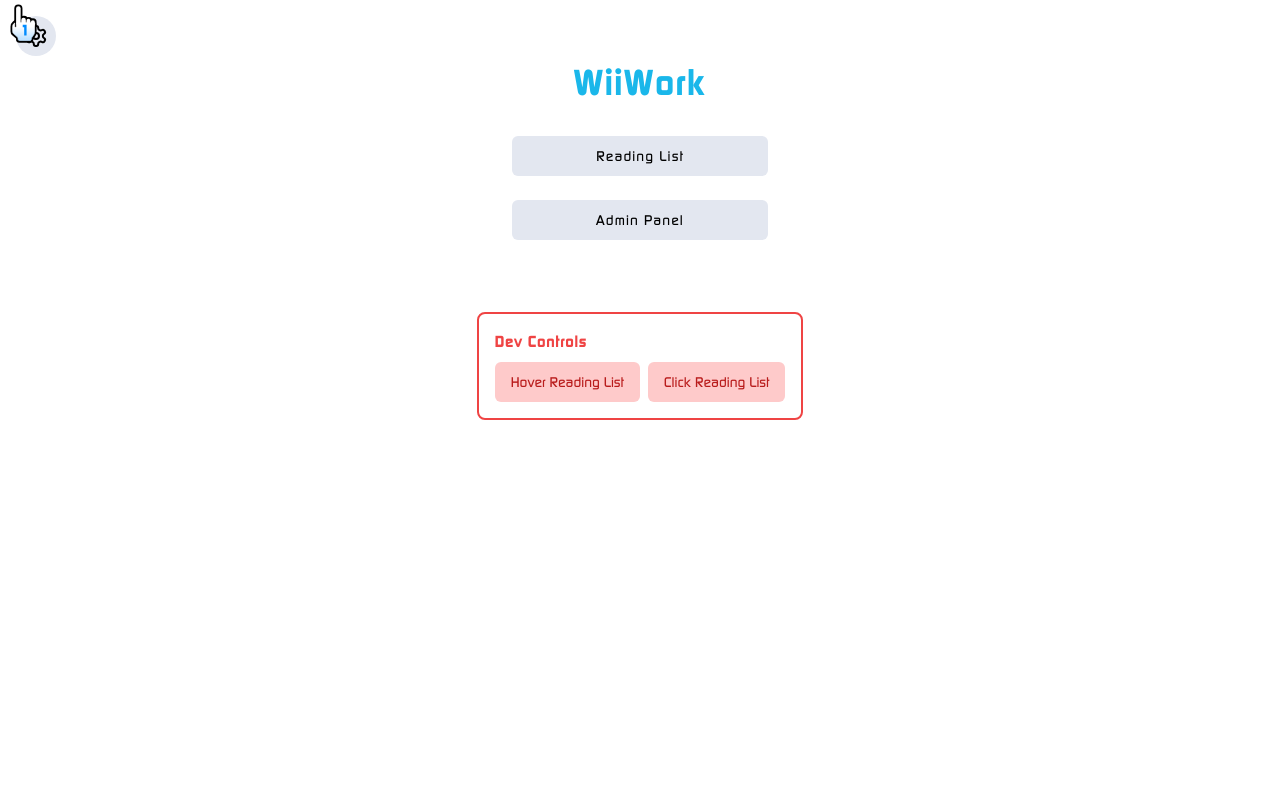
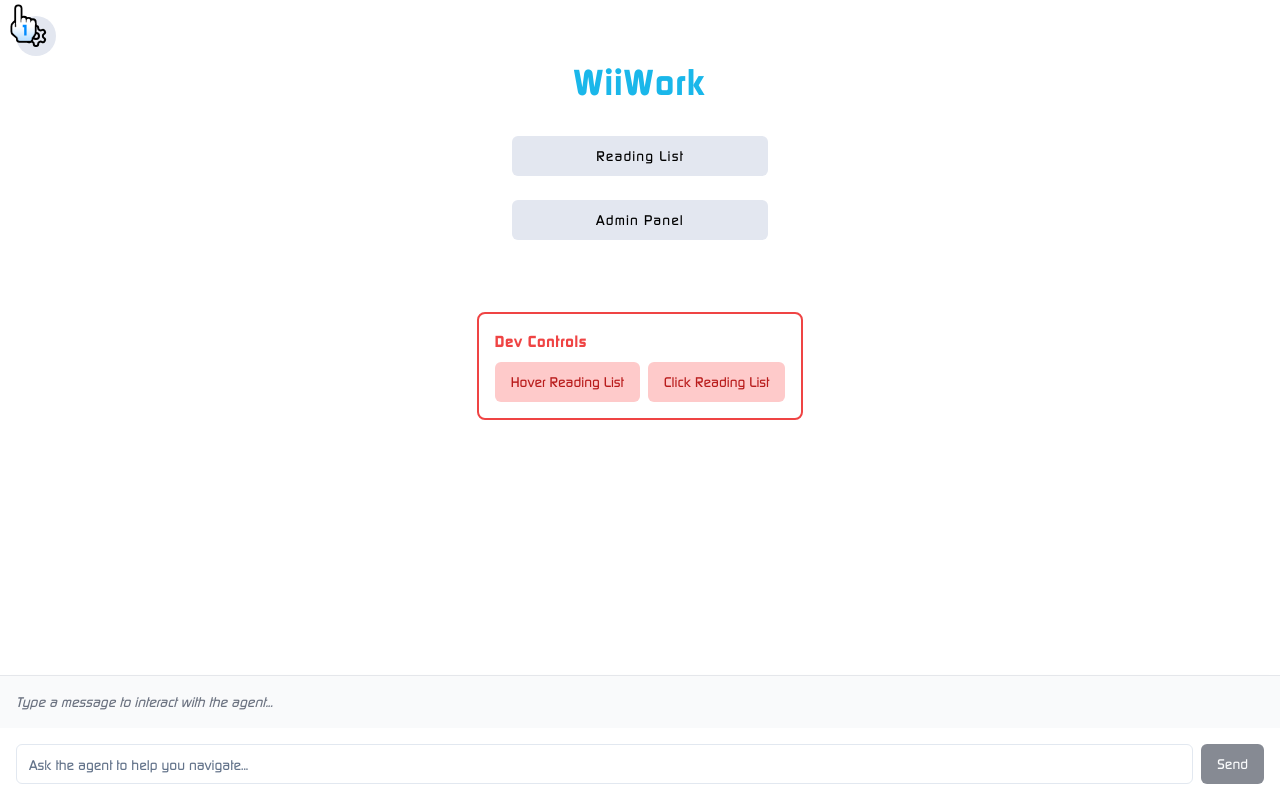
Before and after one commit to Alezander9/WiiWork, a React (Vite) app: page / in a window 1280 px wide. Built offline with nearby package versions, Linux system fonts and the light colour scheme; no server answers.

Commit message:
feat: add tool calling execution

```diff
--- a/src/components/agent-ui/withAgentControl.tsx
+++ b/src/components/agent-ui/withAgentControl.tsx
@@ -22,6 +22,11 @@ export function withAgentControl<T extends AgentControlProps>(
   return forwardRef<HTMLElement, PropsWithChildren<T>>((props, _ref) => {
     const { controlId, onUniversalClick, context, ...rest } = props;
     const elementRef = useRef<HTMLElement>(null);
+
+    // Add state subscription
+    const componentState = useAgentStore(
+      (state) => state.components[controlId]?.state
+    );
 
     // Add click handler
     const handleClick = () => {
@@ -53,6 +58,7 @@ export function withAgentControl<T extends AgentControlProps>(
       <WrappedComponent
         ref={elementRef}
         onClick={handleClick}
+        data-hovered={componentState?.isHovered}
         {...(rest as unknown as PropsWithChildren<T>)}
       />
     );
--- a/src/components/agent/AgentBrain.tsx
+++ b/src/components/agent/AgentBrain.tsx
@@ -128,6 +128,83 @@ ${userMessage}
 Please help the user by explaining what you'll do and using the available tools.`;
 }
 
+// Add these types
+interface ToolCallError extends Error {
+  type: "INVALID_TOOL" | "INVALID_TARGET";
+}
+
+// Add sleep utility
+const sleep = (ms: number) => new Promise((resolve) => setTimeout(resolve, ms));
+
+// Add tool execution functions
+async function executeToolCall(toolCall: ParsedToolCall) {
+  const { action, target } = toolCall;
+
+  // Verify target exists
+  const targetComponent = useAgentStore.getState().components[target];
+  if (!targetComponent) {
+    const error = new Error(
+      `Target element "${target}" not found`
+    ) as ToolCallError;
+    error.type = "INVALID_TARGET";
+    throw error;
+  }
+
+  // Get target position
+  const position = targetComponent.position;
+  if (!position) {
+    const error = new Error(
+      `Position for "${target}" not available`
+    ) as ToolCallError;
+    error.type = "INVALID_TARGET";
+    throw error;
+  }
+
+  switch (action) {
+    case "click": {
+      // Move cursor
+      useAgentStore.getState().setCursorPosition({
+        x: position.x,
+        y: position.y,
+      });
+
+      // Wait for movement
+      await sleep(500);
+
+      // Hover
+      useAgentStore.getState().triggerInteraction(target, "hover");
+
+      // Wait for hover effect
+      await sleep(300);
+
+      // Click
+      useAgentStore.getState().triggerInteraction(target, "click");
+      break;
+    }
+
+    case "hover": {
+      // Move cursor
+      useAgentStore.getState().setCursorPosition({
+        x: position.x,
+        y: position.y,
+      });
+
+      // Wait for movement
+      await sleep(500);
+
+      // Hover
+      useAgentStore.getState().triggerInteraction(target, "hover");
+      break;
+    }
+
+    default: {
+      const error = new Error(`Invalid tool "${action}"`) as ToolCallError;
+      error.type = "INVALID_TOOL";
+      throw error;
+    }
+  }
+}
+
 export function AgentBrain() {
   const generateCompletion = useAction(api.llm.generateCompletion);
 
@@ -142,17 +219,6 @@ export function AgentBrain() {
   // Get the current page state from zustand using separate selectors
   const cursor = useAgentStore(selectCursor);
   const components = useAgentStore(selectComponents);
-
-  // Combine state updates into a single useEffect
-  useEffect(() => {
-    console.log("Raw Page State:", { cursor, components });
-    const formattedState = formatPageState(cursor, components);
-    console.log("Formatted Page State:\n", formattedState);
-  }, [cursor, components]);
-
-  useEffect(() => {
-    console.log("Chat History Updated:", chatHistory);
-  }, [chatHistory]);
 
   // Method to add a user message
   const addUserMessage = (content: string) => {
@@ -182,8 +248,8 @@ export function AgentBrain() {
     }
   };
 
-  // Method to handle user requests
-  const handleUserRequest = async (userMessage: string) => {
+  // Add tool execution to handleUserRequest
+  async function handleUserRequest(userMessage: string) {
     const pageState = formatPageState(cursor, components);
     const formattedInput = createAgentInput(userMessage, pageState);
 
@@ -196,16 +262,32 @@ export function AgentBrain() {
         { role: "user", content: formattedInput },
       ]);
 
-      // Parse and execute tool calls (we'll implement this next)
+      // Parse tool calls
       const toolCalls = parseToolCalls(response);
-      console.log("Parsed tool calls:", toolCalls);
+
+      // Execute tool calls in sequence
+      for (const toolCall of toolCalls) {
+        try {
+          await executeToolCall(toolCall);
+        } catch (error) {
+          if ((error as ToolCallError).type === "INVALID_TOOL") {
+            console.error(`Invalid tool call: ${toolCall.fullMatch}`);
+            // TODO: Better error handling
+          } else if ((error as ToolCallError).type === "INVALID_TARGET") {
+            console.error(`Invalid target in tool call: ${toolCall.fullMatch}`);
+            // TODO: Better error handling
+          } else {
+            throw error;
+          }
+        }
+      }
 
       return response;
     } catch (error) {
       console.error("Error handling user request:", error);
       throw error;
     }
-  };
+  }
 
   // Update debug methods
   useEffect(() => {
--- /dev/null
+++ b/src/components/agent/AgentInput.tsx
@@ -0,0 +1,59 @@
+import { useState, useRef, useEffect } from "react";
+import { Button } from "@/components/ui/button";
+import { Input } from "@/components/ui/input";
+
+interface AgentInputProps {
+  onSendMessage: (message: string) => void;
+  agentResponse?: string;
+}
+
+export function AgentInput({ onSendMessage, agentResponse }: AgentInputProps) {
+  const [message, setMessage] = useState("");
+  const responseEndRef = useRef<HTMLDivElement>(null);
+
+  // Scroll to bottom when response updates
+  useEffect(() => {
+    if (responseEndRef.current) {
+      responseEndRef.current.scrollIntoView({ behavior: "smooth" });
+    }
+  }, [agentResponse]);
+
+  const handleSubmit = (e: React.FormEvent) => {
+    e.preventDefault();
+    if (message.trim()) {
+      onSendMessage(message.trim());
+      setMessage("");
+    }
+  };
+
+  return (
+    <div className="fixed bottom-0 left-0 right-0 bg-white border-t border-gray-200 shadow-lg">
+      {/* Response Display */}
+      <div className="max-h-48 overflow-y-auto p-4 bg-gray-50">
+        {agentResponse ? (
+          <div className="whitespace-pre-wrap text-sm text-gray-700">
+            {agentResponse}
+          </div>
+        ) : (
+          <div className="text-sm text-gray-500 italic">
+            Type a message to interact with the agent...
+          </div>
+        )}
+        <div ref={responseEndRef} />
+      </div>
+
+      {/* Input Form */}
+      <form onSubmit={handleSubmit} className="p-4 flex gap-2">
+        <Input
+          value={message}
+          onChange={(e) => setMessage(e.target.value)}
+          placeholder="Ask the agent to help you navigate..."
+          className="flex-1"
+        />
+        <Button type="submit" disabled={!message.trim()}>
+          Send
+        </Button>
+      </form>
+    </div>
+  );
+}
--- /dev/null
+++ b/src/components/ui/input.tsx
@@ -0,0 +1,22 @@
+import * as React from "react"
+
+import { cn } from "@/lib/utils"
+
+const Input = React.forwardRef<HTMLInputElement, React.ComponentProps<"input">>(
+  ({ className, type, ...props }, ref) => {
+    return (
+      <input
+        type={type}
+        className={cn(
+          "flex h-10 w-full rounded-md border border-input bg-background px-3 py-2 text-base ring-offset-background file:border-0 file:bg-transparent file:text-sm file:font-medium file:text-foreground placeholder:text-muted-foreground focus-visible:outline-none focus-visible:ring-2 focus-visible:ring-ring focus-visible:ring-offset-2 disabled:cursor-not-allowed disabled:opacity-50 md:text-sm",
+          className
+        )}
+        ref={ref}
+        {...props}
+      />
+    )
+  }
+)
+Input.displayName = "Input"
+
+export { Input }
--- a/src/main.tsx
+++ b/src/main.tsx
@@ -4,15 +4,32 @@ import ReactDOM from "react-dom/client";
 import App from "./App.tsx";
 import "./index.css";
 import { AgentBrain } from "./components/agent/AgentBrain.tsx";
+import { AgentInput } from "./components/agent/AgentInput.tsx";
 import { AgentCursor } from "./components/agent/AgentCursor.tsx";
 import { useAgentStore } from "@/stores/agentStore";
+import { useState } from "react";
 
 // Create a Convex client
 const convex = new ConvexReactClient(import.meta.env.VITE_CONVEX_URL);
 
 function Root() {
+  const [agentResponse, setAgentResponse] = useState<string>("");
   const cursorVisible = useAgentStore((state) => state.cursor.visible);
   const cursorPosition = useAgentStore((state) => state.cursor.position);
+
+  const handleSendMessage = async (message: string) => {
+    try {
+      const response = await (window as any).__agentBrain.handleUserRequest(
+        message
+      );
+      setAgentResponse(response);
+    } catch (error) {
+      console.error("Error sending message:", error);
+      setAgentResponse(
+        "Sorry, I encountered an error processing your request."
+      );
+    }
+  };
 
   return (
     <StrictMode>
@@ -20,6 +37,10 @@ function Root() {
         <AgentBrain />
         {cursorVisible && <AgentCursor position={cursorPosition} />}
         <App />
+        <AgentInput
+          onSendMessage={handleSendMessage}
+          agentResponse={agentResponse}
+        />
       </ConvexProvider>
     </StrictMode>
   );
--- a/src/stores/agentStore.ts
+++ b/src/stores/agentStore.ts
@@ -98,8 +98,10 @@ export const useAgentStore = create<AgentStore>((set, get) => ({
     if (type === "click" && component?.handlers.click) {
       component.handlers.click();
     }
+
     // Update component state
-    set((state) => ({
+    set((state) => {
+      const newState = {
         components: {
           ...state.components,
           [id]: {
@@ -111,7 +113,9 @@ export const useAgentStore = create<AgentStore>((set, get) => ({
             },
           },
         },
-    }));
+      };
+      return newState;
+    });
   },
 
   getComponentPosition: (id) => {
```
Lines whose indentation alone changed are shown as unchanged.
